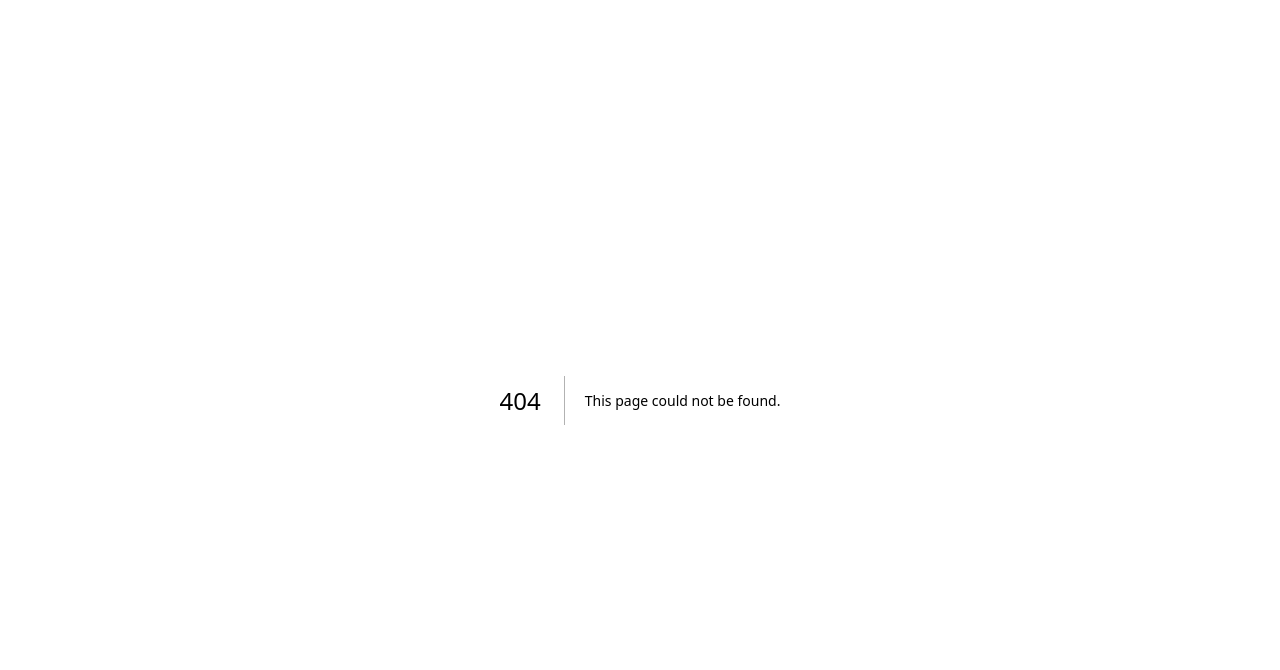
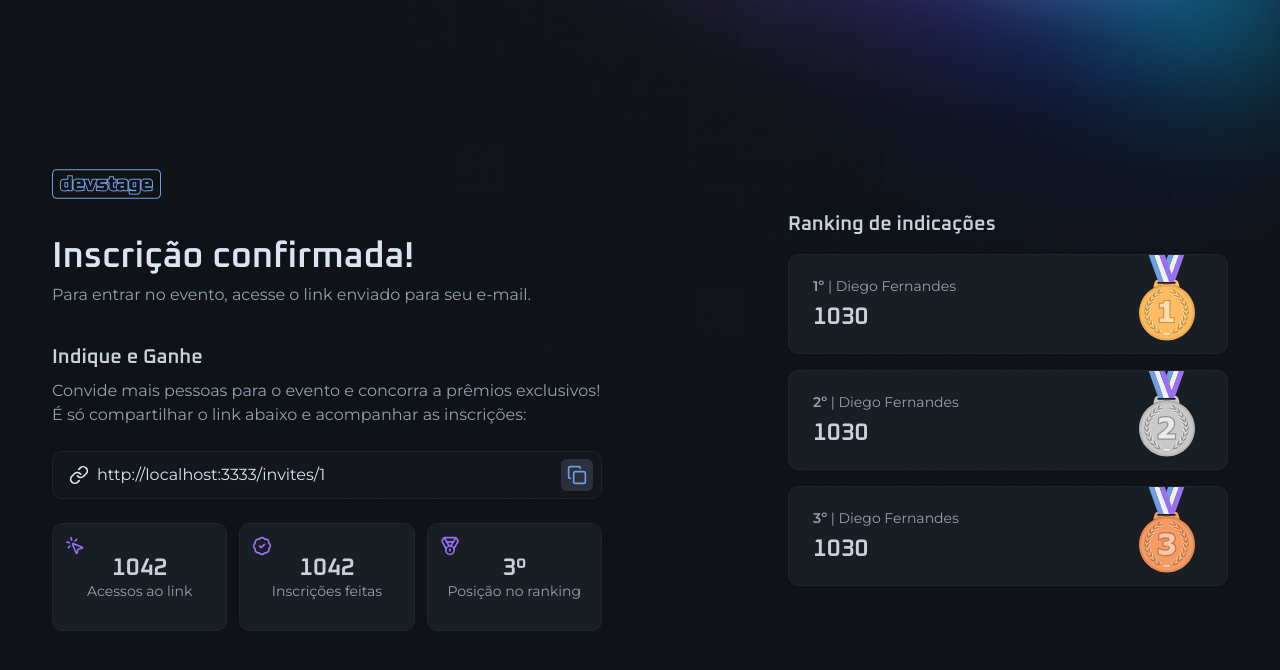
Before and after one commit to LFeli/referr.al, a Next.js app in the folder web/: page /invite/1 in a window 1280 px wide. Before the commit this address had no page. Shown: the top 670 px of the page. Built offline with nearby package versions, Linux system fonts and the light colour scheme.

Commit message:
:sparkles: feat: apply dynamic routes in invite route + implement feature of count acess in reffer link

```diff
--- a/web/src/app/invite/components/ranking.tsx
+++ b/web/src/app/invite/[subscriberID]/components/ranking.tsx
@@ -1,8 +1,8 @@
 import Image from 'next/image'
 
-import cooper from '../../../assets/medal-cooper.svg'
-import gold from '../../../assets/medal-gold.svg'
-import silver from '../../../assets/medal-silver.svg'
+import cooper from '../../../../assets/medal-cooper.svg'
+import gold from '../../../../assets/medal-gold.svg'
+import silver from '../../../../assets/medal-silver.svg'
 
 export function Ranking() {
   return (
--- a/web/src/app/invite/page.tsx
+++ b/web/src/app/invite/[subscriberID]/page.tsx
@@ -2,12 +2,20 @@ import Image from 'next/image'
 
 import { Ranking } from './components/ranking'
 
-import logo from '../../assets/logo.svg'
+import logo from '../../../assets/logo.svg'
 import { InviteLinkInput } from './components/invite-link-input'
 import { Stats } from './components/stats'
 
-export default function InvitePage() {
-  const inviteLink = 'http://localhost:3000/invite/321bicna8adau84007'
+interface InvitePageProps {
+  params: Promise<{
+    subscriberID: string
+  }>
+}
+
+export default async function InvitePage(props: InvitePageProps) {
+  const { subscriberID } = await props.params
+
+  const inviteLink = `http://localhost:3333/invites/${subscriberID}`
 
   return (
     <div className="min-h-dvh flex items-center justify-between gap-16 flex-col md:flex-row">
```
Also changed, not shown: web/src/app/invite/[subscriberID]/components/invite-link-input.tsx (renamed from web/src/app/invite/components/invite-link-input.tsx), web/src/app/invite/[subscriberID]/components/stats.tsx (renamed from web/src/app/invite/components/stats.tsx).
